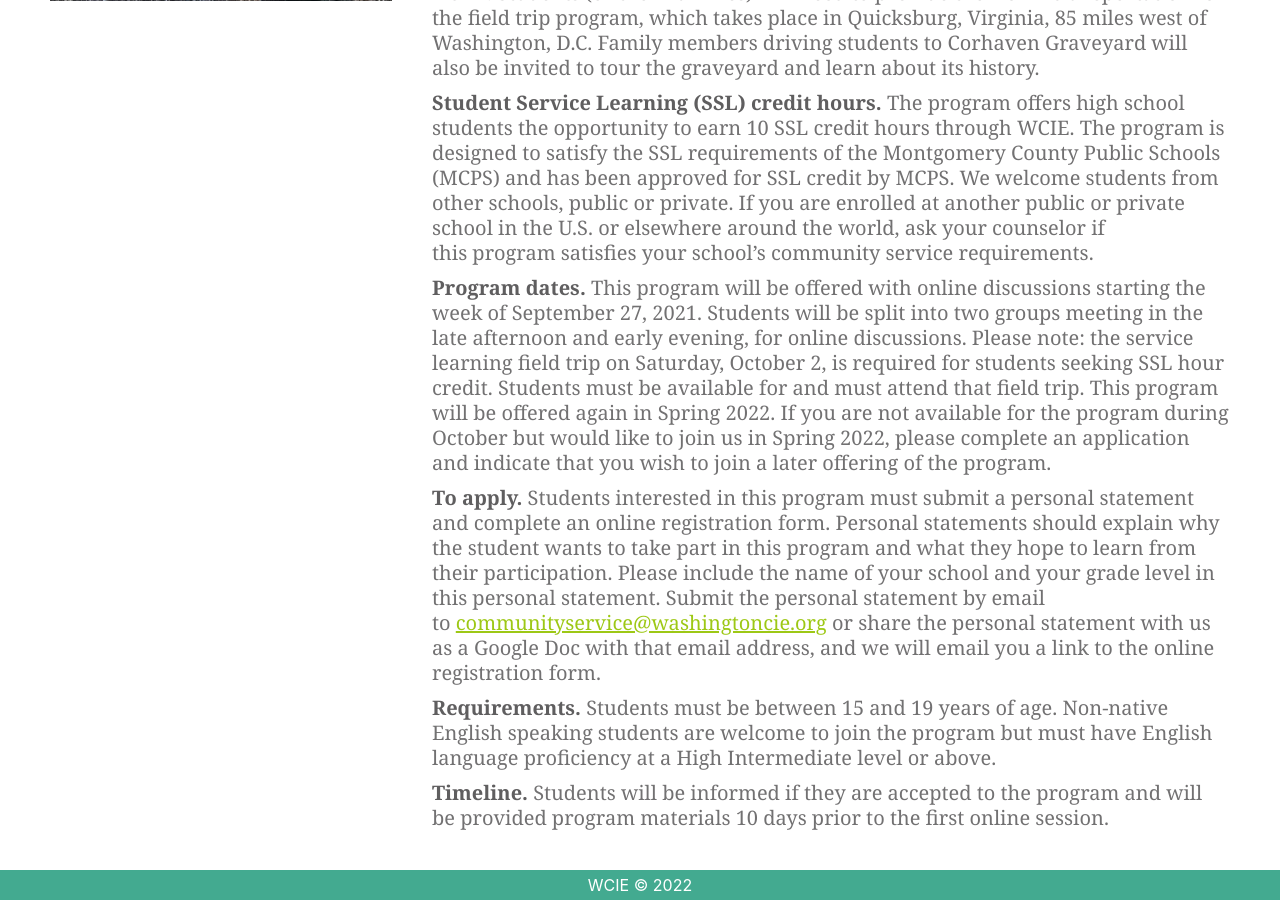
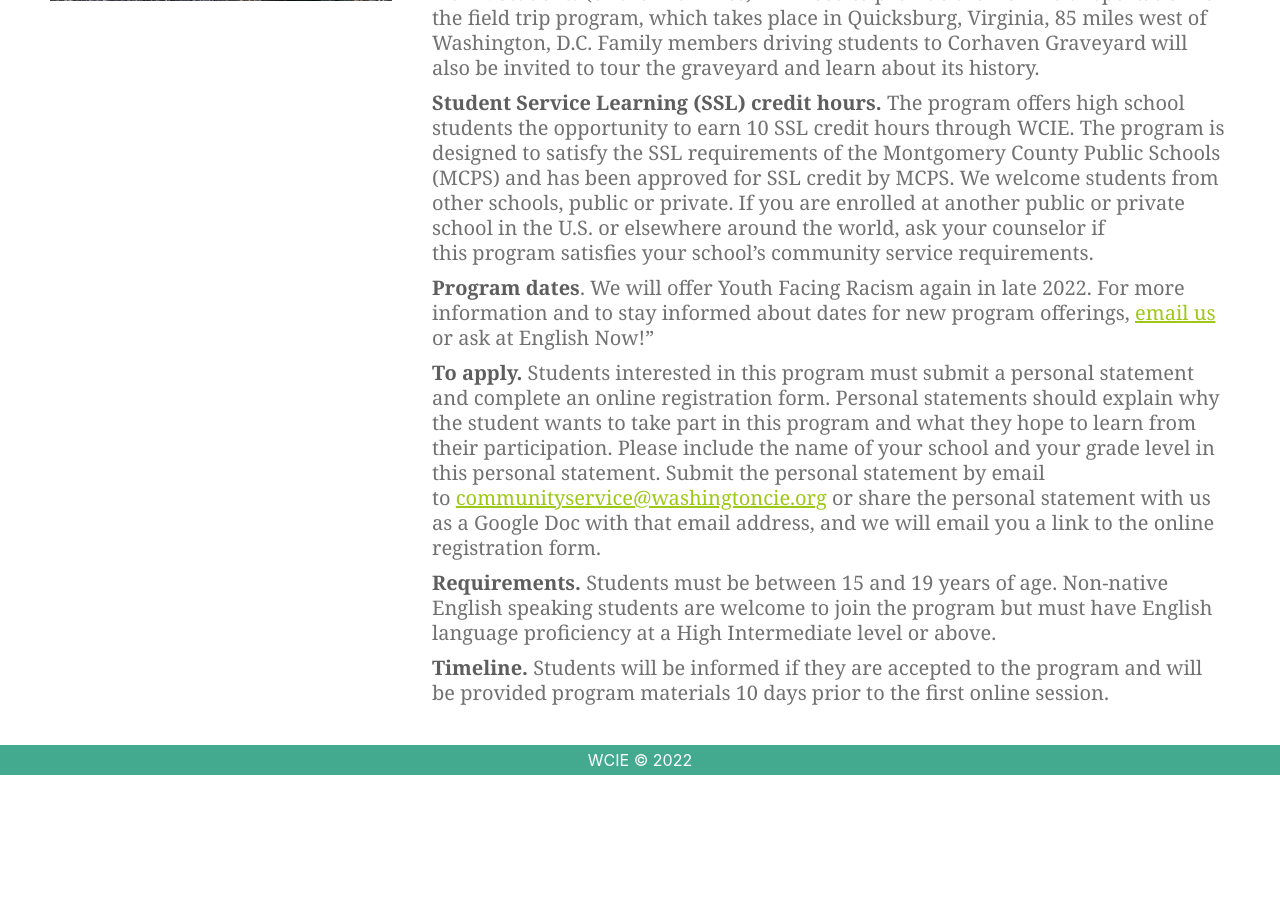
Before and after one commit to washingtoncie/washingtoncie.github.io, a Jekyll site: the page built from _pages/student-service-learning/youth-facing-racism.md, in a window 1280 px wide and 900 px high, scrolled down 1751 px. Built offline with Jekyll 4.4.1, drawn with Linux system fonts in a browser that asks for light colours; after the commit the page ends 2526 px from its top, so only the background shows below that.

Commit message:
Update youth facing racism page

```diff
--- a/_pages/student-service-learning/youth-facing-racism.md
+++ b/_pages/student-service-learning/youth-facing-racism.md
@@ -27,7 +27,7 @@
 
 **Student Service Learning (SSL) credit hours.** The program offers high school students the opportunity to earn 10 SSL credit hours through WCIE. The program is designed to satisfy the SSL requirements of the Montgomery County Public Schools (MCPS) and has been approved for SSL credit by MCPS. We welcome students from other schools, public or private. If you are enrolled at another public or private school in the U.S. or elsewhere around the world, ask your counselor if this program satisfies your school’s community service requirements.
 
-**Program dates.** This program will be offered with online discussions starting the week of September 27, 2021. Students will be split into two groups meeting in the late afternoon and early evening, for online discussions. Please note: the service learning field trip on Saturday, October 2, is required for students seeking SSL hour credit. Students must be available for and must attend that field trip. This program will be offered again in Spring 2022. If you are not available for the program during October but would like to join us in Spring 2022, please complete an application and indicate that you wish to join a later offering of the program.
+**Program dates**. We will offer Youth Facing Racism again in late 2022. For more information and to stay informed about dates for new program offerings, [email us](mailto:communityservice@washingtoncie.org) or ask at English Now!”
 
 **To apply.** Students interested in this program must submit a personal statement and complete an online registration form. Personal statements should explain why the student wants to take part in this program and what they hope to learn from their participation. Please include the name of your school and your grade level in this personal statement. Submit the personal statement by email to [communityservice@washingtoncie.org](mailto:communityservice@washingtoncie.org) or share the personal statement with us as a Google Doc with that email address, and we will email you a link to the online registration form.
 
```
